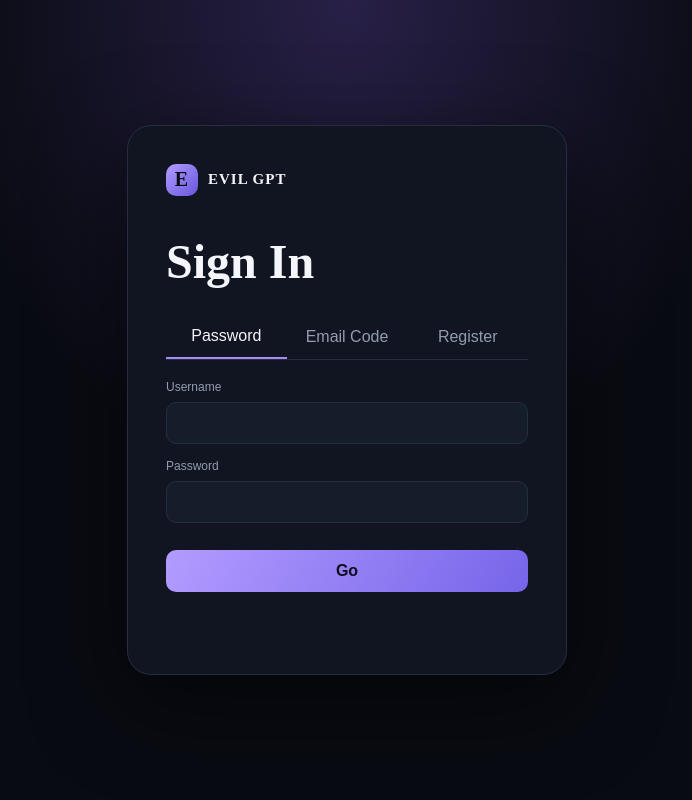
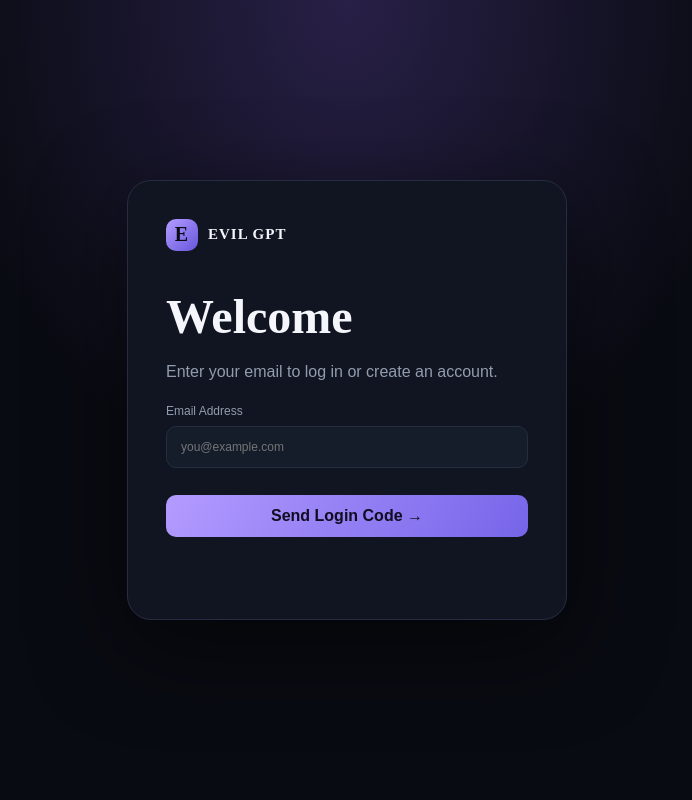
Before and after one commit to dominionfolorunsodaniel-hub/Evil-Gpt, a Flask app: page /?force_login=1 in a window 1280 px wide. Shown: the whole page, without its empty margins (293-985 px from the left). Run offline with Flask 3, Linux system fonts and the light colour scheme; some libraries are stand-ins or nearby versions.

Commit message:
Add files via upload

```diff
--- a/templates/index.html
+++ b/templates/index.html
@@ -10,27 +10,18 @@
   <div id="auth-view" class="auth-shell">
     <div class="auth-card">
       <a class="brand brand-large" href="#"><span class="brand-mark">E</span> EVIL GPT</a>
-      <h1>Sign In</h1>
-      <div class="auth-tabs"><button class="tab active" id="login-tab">Password</button><button class="tab" id="otp-tab">Email Code</button><button class="tab" id="register-tab">Register</button></div>
+      <h1>Welcome</h1>
+      <p class="muted" style="margin-bottom:20px;">Enter your email to log in or create an account.</p>
 
       <form id="login-form">
-        <label>Username<input id="login-username" required></label>
-        <label>Password<input id="login-password" type="password" required></label>
-        <button class="primary full">Go</button>
+        <label>Email Address<input id="auth-email" type="email" required placeholder="you@example.com"></label>
+        <button type="button" id="request-otp-btn" class="primary full">Send Login Code →</button>
       </form>
 
       <form id="otp-form" class="hidden">
-        <label>Email<input id="otp-email" type="email" required></label>
-        <button type="button" id="request-otp-btn" class="secondary full">Request Login Code</button>
-        <label>Enter 6-digit Code<input id="otp-code" maxlength="6" required></label>
-        <button type="button" id="verify-otp-btn" class="primary full">Verify & Login</button>
-      </form>
-
-      <form id="register-form" class="hidden">
-        <label>Username<input id="reg-username" required></label>
-        <label>Email<input id="reg-email" type="email" required></label>
-        <label>Password<input id="reg-password" type="password" minlength="10" required></label>
-        <button class="primary full">Register (Get 2-Day Trial!)</button>
+        <label>Enter 6-digit Code<input id="otp-code" maxlength="6" required placeholder="123456"></label>
+        <button type="button" id="verify-otp-btn" class="primary full">Verify & Log In</button>
+        <button type="button" onclick="location.reload()" class="secondary full" style="margin-top:10px;">Use a different email</button>
       </form>
       <p id="auth-message" class="notice"></p>
     </div>
@@ -41,9 +32,14 @@
       <a class="brand" href="#"><span class="brand-mark">E</span> EVIL GPT</a>
       <button id="new-chat" class="new-chat">＋ New chat</button>
       <nav><button class="nav-item active" data-page="chat">◈ Chat</button><button class="nav-item" data-page="plans">✦ Plans</button><button class="nav-item hidden" id="admin-nav" data-page="admin">⚙ Admin</button></nav>
-      <div id="history-list" class="history-list"></div>
+
+      <input type="text" id="search-chats" placeholder="Search chats..." style="margin-top:15px; padding:8px; border-radius:8px; border:1px solid var(--line); background:var(--panel); color:white;">
+      <div id="history-list" class="history-list" style="margin-top:10px;"></div>
+
       <div class="sidebar-bottom">
-        <div class="user-chip"><div class="avatar" id="avatar">U</div><div><strong id="side-username">User</strong><small id="side-plan">Free</small></div></div>
+        <div class="user-chip" onclick="openProfile()" style="cursor:pointer;">
+          <div class="avatar" id="avatar">U</div><div><strong id="side-username">User</strong><small id="side-plan">Free</small></div>
+        </div>
         <div id="user-stats-label" class="tiny muted" style="margin-top:10px;">Loading stats...</div>
         <button id="logout" class="logout">Sign out ↗</button>
       </div>
@@ -53,8 +49,20 @@
       <header class="topbar">
         <button id="mobile-menu" class="mobile-menu" style="background:none; border:0; color:white; font-size:24px; cursor:pointer; margin-right:15px;">☰</button>
         <div><strong id="page-heading">AI Assistant</strong></div>
-        <div class="top-actions"><span class="plan-pill" id="top-plan">FREE</span></div>
+        <div class="top-actions">
+          <!-- NOTIFICATION BELL -->
+          <button id="notif-btn" class="icon-btn" style="position:relative;">🔔<span id="notif-dot" class="hidden" style="position:absolute; top:0; right:0; width:8px; height:8px; background:red; border-radius:50%;"></span></button>
+          <span class="plan-pill" id="top-plan">FREE</span>
+        </div>
       </header>
+
+      <!-- NOTIFICATIONS DROPDOWN -->
+      <div id="notif-panel" class="hidden" style="position:absolute; top:70px; right:20px; width:300px; background:var(--panel); border:1px solid var(--line); border-radius:12px; padding:15px; z-index:20; box-shadow:0 10px 30px #000;">
+        <h3 style="margin-top:0;">Notifications</h3>
+        <div id="notif-list" style="max-height:300px; overflow-y:auto; font-size:13px;">No notifications yet.</div>
+        <button class="secondary full" onclick="markNotifsRead()" style="margin-top:10px;">Mark all as read</button>
+      </div>
+
       <section id="chat-page" class="page">
         <div class="welcome" id="welcome">
           <h1>What are we creating today?</h1>
@@ -64,9 +72,8 @@
         <div class="composer-wrap">
           <div class="composer-tools">
             <select id="persona-select" class="persona-select"></select>
-            <select id="model-select" class="persona-select" title="Deep = Smarter, Fast = Quicker">
-              <option value="deep">🧠 Deep</option><option value="fast">⚡ Fast</option>
-            </select>
+            <select id="model-select" class="persona-select"><option value="deep">🧠 Deep</option><option value="fast">⚡ Fast</option></select>
+            <input type="range" id="temp-slider" min="0" max="1" step="0.1" value="0.7" title="Creativity" style="width:60px;">
             <span class="muted tiny" id="usage-label">Loading…</span>
           </div>
           <form id="chat-form" class="composer"><textarea id="message-input" rows="1" placeholder="Message..." required></textarea><button class="send-btn">↑</button></form>
@@ -82,20 +89,19 @@
       <section id="admin-page" class="page hidden">
         <h1>Admin Console</h1>
         <div class="admin-tabs" style="display:flex; gap:10px; margin-bottom:20px;">
-          <button class="secondary active" onclick="switchAdminTab('analytics')">Analytics</button>
           <button class="secondary" onclick="switchAdminTab('users')">Users</button>
           <button class="secondary" onclick="switchAdminTab('payments')">Payments</button>
-          <button class="secondary" onclick="switchAdminTab('otps')">OTP Requests</button>
+          <button class="secondary" onclick="switchAdminTab('otps')">OTPs</button>
+          <button class="secondary" onclick="switchAdminTab('broadcast')">Broadcast</button>
         </div>
-
-        <div id="admin-analytics" class="admin-card">
-          <h2>Platform Analytics</h2>
-          <p>Total Users: <strong id="stat-users">—</strong></p>
-          <p>Total Messages Sent: <strong id="stat-messages">—</strong></p>
+        <div id="admin-users" class="admin-card hidden"><div id="admin-users-list"></div></div>
+        <div id="admin-payments" class="admin-card hidden"><div id="admin-payments-list"></div></div>
+        <div id="admin-otps" class="admin-card hidden"><div id="admin-otps-list"></div></div>
+        <div id="admin-broadcast" class="admin-card hidden">
+          <h2>Broadcast Notification</h2>
+          <textarea id="broadcast-msg" placeholder="Type message here..." style="margin-bottom:10px;"></textarea>
+          <button class="primary" onclick="sendBroadcast()">Send to All Users</button>
         </div>
-        <div id="admin-users" class="admin-card hidden"><h2>User Management</h2><div id="admin-users-list"></div></div>
-        <div id="admin-payments" class="admin-card hidden"><h2>Payment Requests</h2><div id="admin-payments-list"></div></div>
-        <div id="admin-otps" class="admin-card hidden"><h2>Pending OTP Logins</h2><div id="admin-otps-list"></div></div>
       </section>
     </main>
   </div>
```
